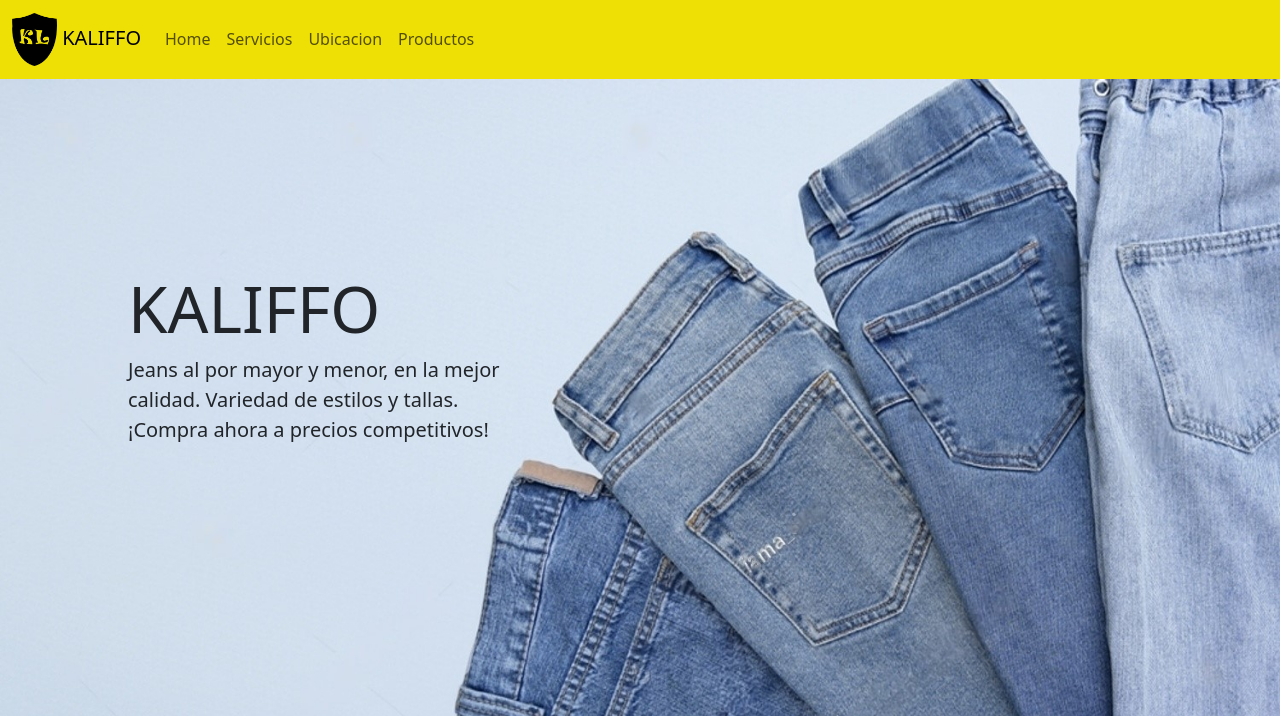
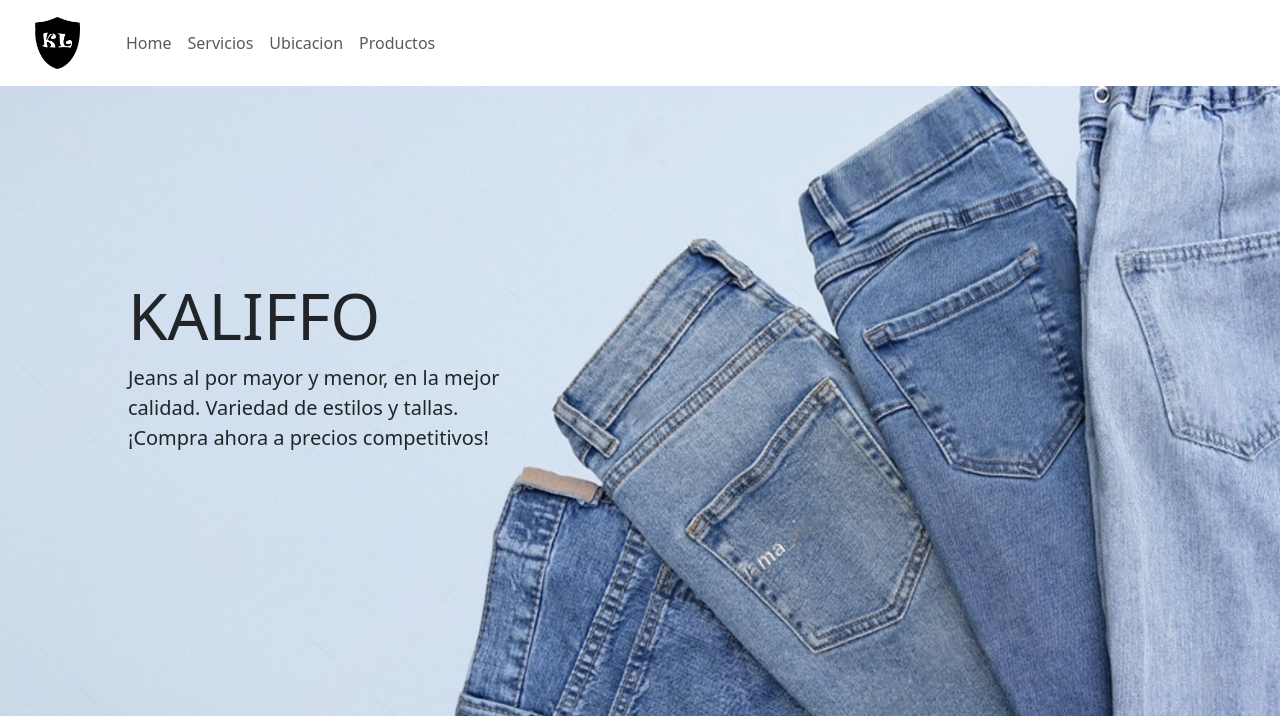
Before and after one commit to ELEyder/KALIFFO, a plain HTML site: page index.html in a window 1280 px wide. Shown: the top 716 px of the page. Drawn offline with nearby package versions, Linux system fonts and the light colour scheme; files whose address does not match are found by name.

Commit message:
change color

```diff
--- a/index.html
+++ b/index.html
@@ -16,12 +16,11 @@
     <!-- Navbar -->
     <nav
       class="container-fluid navbar navbar-expand-lg"
-      style="background: #eee005"
+      style="background: white"
     >
       <div class="container-fluid">
-        <a class="navbar-brand" href="#">
+        <a class="navbar-brand logo" href="#">
           <img src="img/logo.png" class="img-fluid" width="45px" />
-          <span>KALIFFO</span>
         </a>
         <button
           class="navbar-toggler"
--- a/style.css
+++ b/style.css
@@ -1,3 +1,11 @@
+a.logo {
+  width: 90px;
+  height: 70px;
+  display: flex;
+  align-items: center;
+  justify-content: center;
+}
+
 swiper-container {
   width: 100%;
   height: 100%;
```
